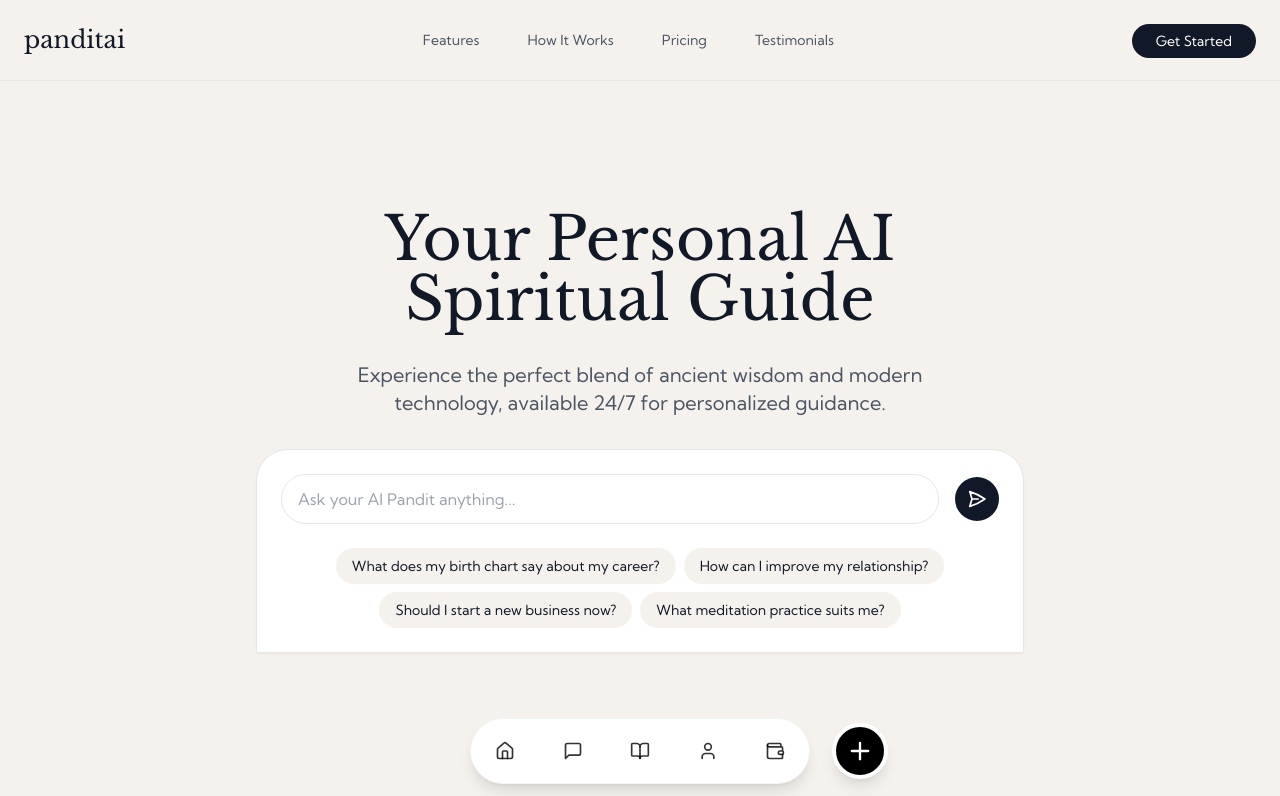
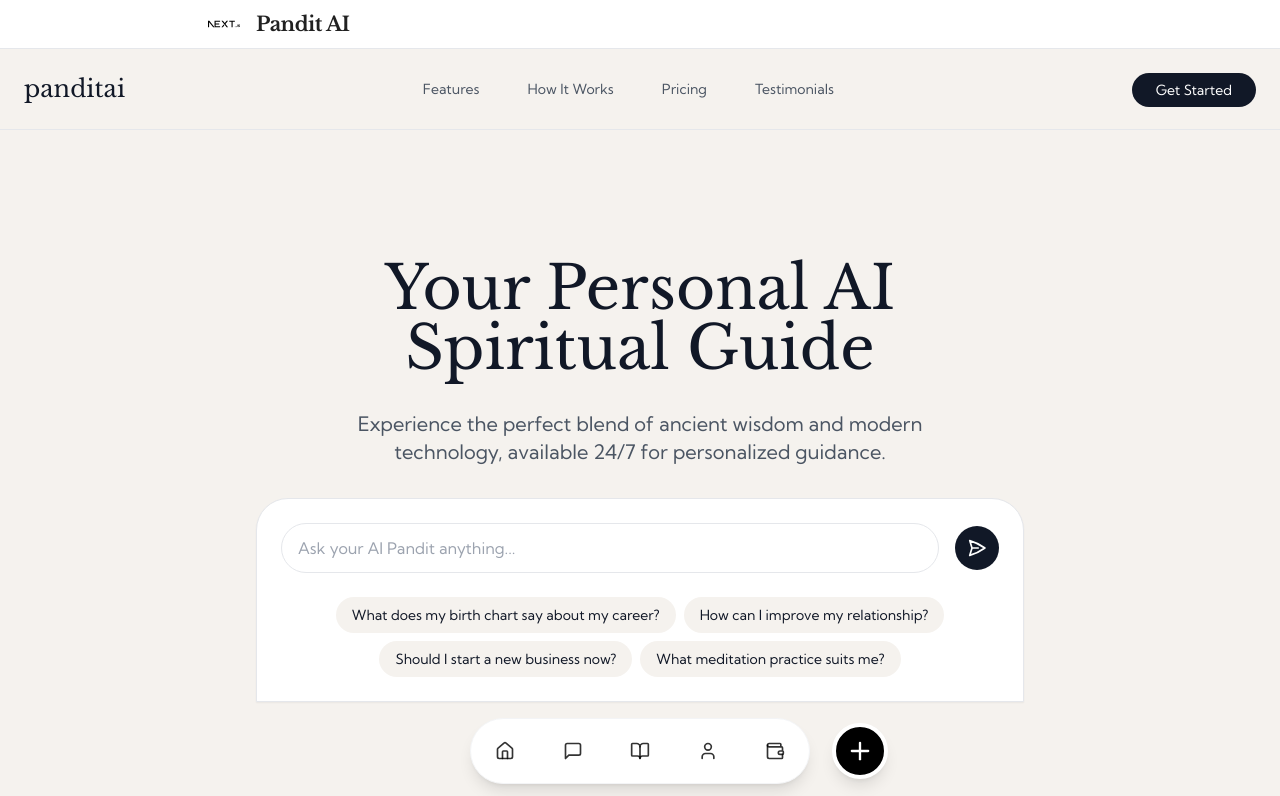
Before and after one commit to tanmay-joshi/pandit-ai-chat, a Next.js app: page / in a window 1280 px wide. Shown: the top 796 px of the page. Built offline with nearby package versions, Linux system fonts and the light colour scheme; no server answers.

Commit message:
added header

```diff
--- a/app/layout.tsx
+++ b/app/layout.tsx
@@ -4,6 +4,7 @@ import { cn } from "@/lib/utils";
 import { Providers } from "@/components/Providers";
 import { Libre_Baskerville } from "next/font/google";
 import "./globals.css";
+import { LayoutWithHeader } from "@/components/LayoutWithHeader";
 
 const libreBaskerville = Libre_Baskerville({
   subsets: ["latin"],
@@ -25,9 +26,7 @@ export default function RootLayout({
       )}>
         <Providers>
           <NavigationBar />
-          <main className="min-h-screen">
-            {children}
-          </main>
+          <LayoutWithHeader>{children}</LayoutWithHeader>
           <Toaster position="bottom-right" />
         </Providers>
       </body>
--- /dev/null
+++ b/components/LayoutWithHeader.tsx
@@ -0,0 +1,15 @@
+"use client";
+
+import { WalletHeader } from "@/components/WalletHeader";
+import { usePathname } from "next/navigation";
+
+export function LayoutWithHeader({ children }: { children: React.ReactNode }) {
+  const pathname = usePathname();
+  const isChatPage = pathname?.startsWith("/chat/");
+  return (
+    <>
+      {!isChatPage && <WalletHeader />}
+      <main className="min-h-screen">{children}</main>
+    </>
+  );
+}
--- /dev/null
+++ b/components/WalletHeader.tsx
@@ -0,0 +1,55 @@
+"use client";
+
+import Link from "next/link";
+import { useState, useEffect } from "react";
+import { useSession } from "next-auth/react";
+
+export function WalletHeader() {
+  const { data: session, status } = useSession();
+  const [balance, setBalance] = useState<number | null>(null);
+  const [loading, setLoading] = useState(true);
+
+  useEffect(() => {
+    const fetchWallet = async () => {
+      if (status !== "authenticated") return;
+      try {
+        const response = await fetch("/api/wallet");
+        if (!response.ok) throw new Error("Failed to fetch wallet");
+        const data = await response.json();
+        setBalance(data.wallet?.balance ?? 0);
+      } catch {
+        setBalance(null);
+      } finally {
+        setLoading(false);
+      }
+    };
+    fetchWallet();
+  }, [status]);
+
+  return (
+    <header className="w-full bg-[var(--bg-white)] border-b border-gray-200 py-2 shadow-sm z-20">
+      <div className="flex items-center justify-between max-w-4xl mx-auto w-full px-4">
+        <div className="flex items-center gap-2">
+          <Link href="/">
+            <img src="/next.svg" alt="Logo" className="h-8 w-8 mr-2" />
+          </Link>
+          <span className="neu-title neu-xl font-bold tracking-tight select-none">Pandit AI</span>
+        </div>
+        <div className="flex items-center gap-4">
+          {status === "authenticated" && (
+            <>
+              <span className="neu-text neu-base">
+                {loading ? "Loading..." : (
+                  <span>Credits: <span className={balance !== null && balance < 20 ? "text-red-500" : "text-green-600"}>{balance ?? "-"}</span></span>
+                )}
+              </span>
+              <Link href="/wallet/recharge">
+                <button className="neu-button neu-button-hover px-4 py-2 text-sm">Recharge</button>
+              </Link>
+            </>
+          )}
+        </div>
+      </div>
+    </header>
+  );
+}
```
